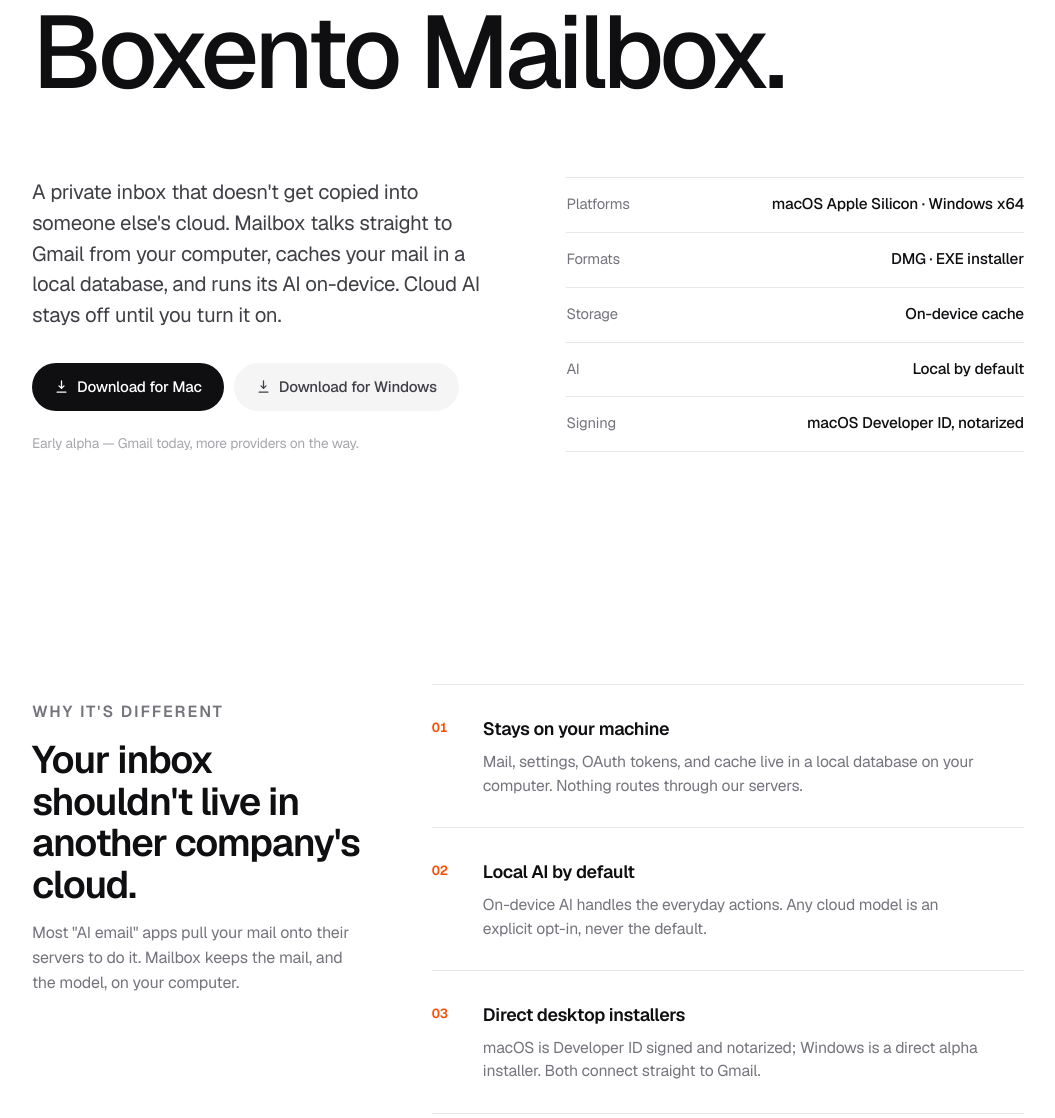
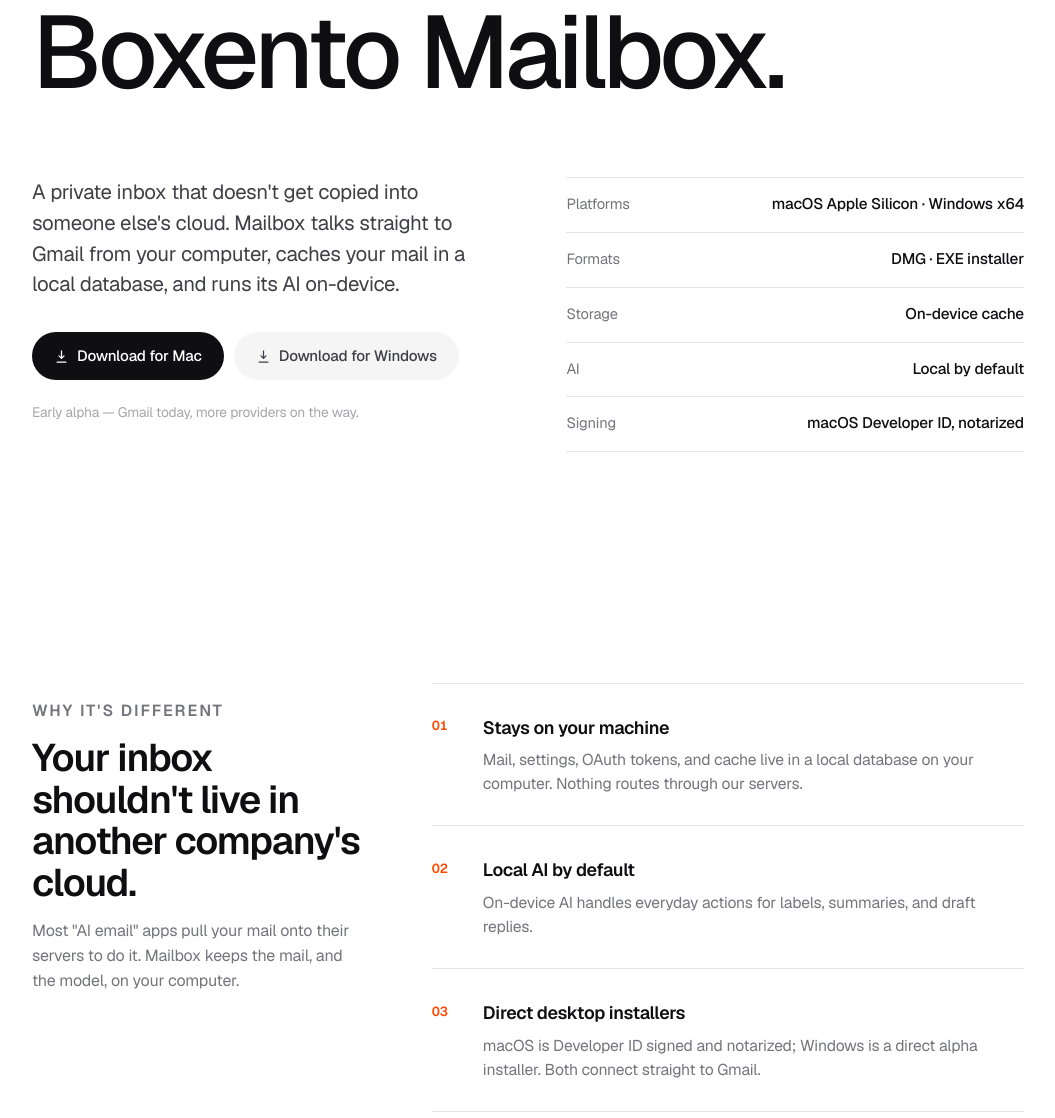
Before and after one commit to boxento/boxento.com, a website: page public/mailbox.html in a window 1280 px wide. Shown: the part 220-1338 px from the top of the page, without its empty margins (112-1167 px from the left). Drawn offline with nearby package versions, Linux system fonts and the light colour scheme.

Commit message:
Remove cloud AI copy from Mailbox page

```diff
--- a/public/mailbox.html
+++ b/public/mailbox.html
@@ -6,7 +6,7 @@
     <title>Boxento Mailbox — A local-first inbox for Mac and Windows</title>
     <meta
       name="description"
-      content="Boxento Mailbox is a local-first desktop inbox for Gmail. Your mail is cached on your computer and its AI runs on-device — cloud AI is opt-in only. Download the Mac or Windows alpha."
+      content="Boxento Mailbox is a local-first desktop inbox for Gmail. Your mail is cached on your computer and its AI runs on-device. Download the Mac or Windows alpha."
     />
     <link rel="canonical" href="https://boxento.com/mailbox" />
     <link rel="preconnect" href="https://fonts.googleapis.com" />
@@ -40,8 +40,7 @@
             <p class="lede">
               A private inbox that doesn't get copied into someone else's cloud.
               Mailbox talks straight to Gmail from your computer, caches your
-              mail in a local database, and runs its AI on-device. Cloud AI
-              stays off until you turn it on.
+              mail in a local database, and runs its AI on-device.
             </p>
             <div class="actions">
               <a
@@ -95,7 +94,7 @@
               <span class="list-num">02</span>
               <div>
                 <strong>Local AI by default</strong>
-                <p>On-device AI handles the everyday actions. Any cloud model is an explicit opt-in, never the default.</p>
+                <p>On-device AI handles everyday actions for labels, summaries, and draft replies.</p>
               </div>
             </div>
             <div class="list-item">
```
